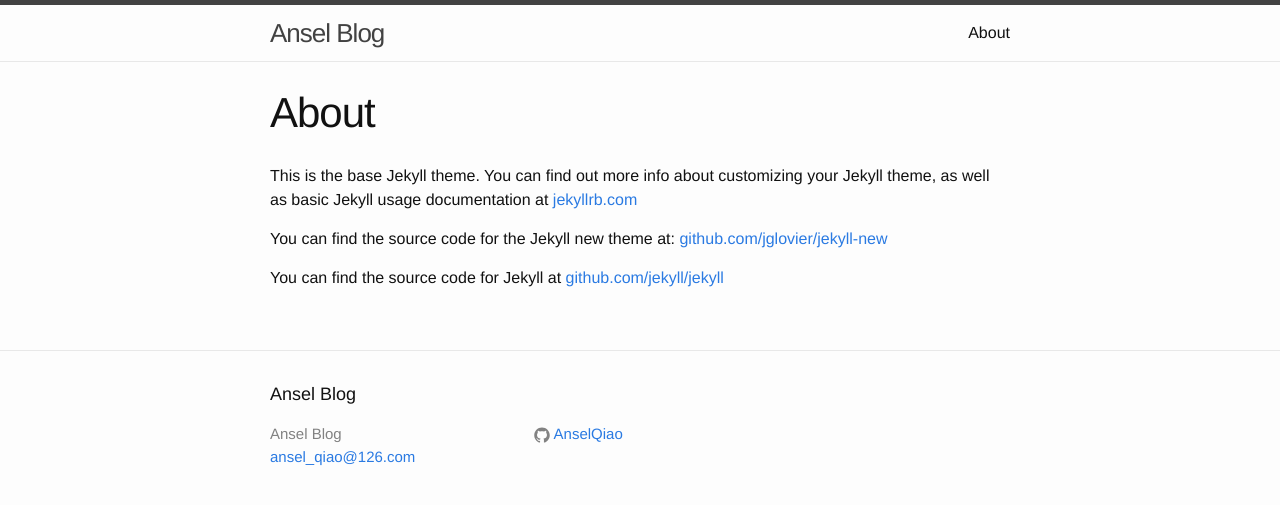
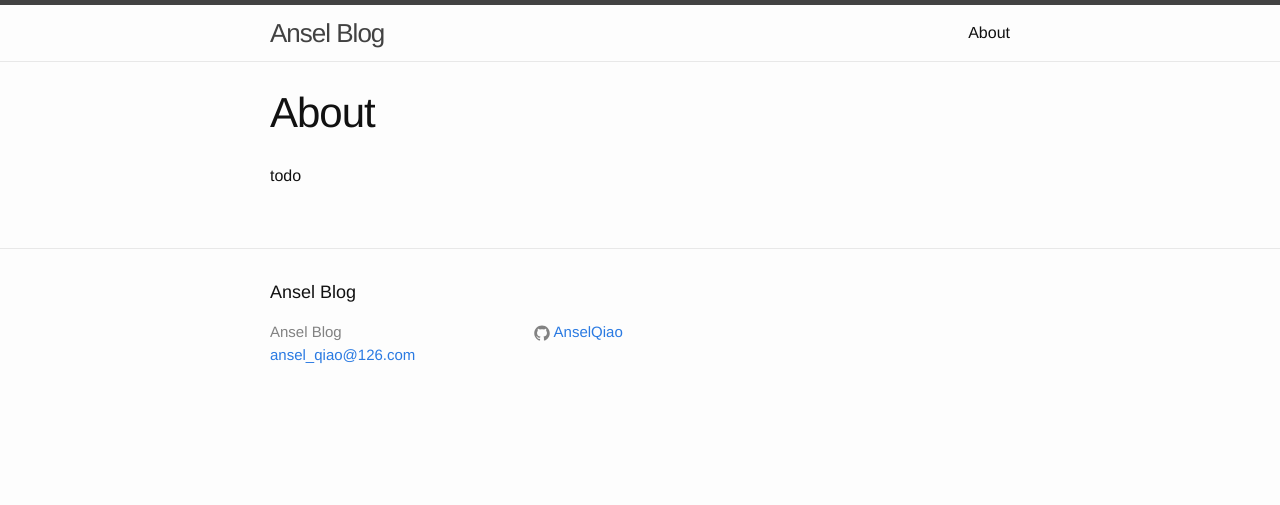
Before and after one commit to AnselQiao/anselqiao.github.io, a Jekyll site: the page built from about.md, in a window 1280 px wide. Shown: the top 505 px of the page. Built offline with Jekyll 4.4.1, drawn with Linux system fonts in a browser that asks for light colours.

Commit message:
modify about.md and index.html

```diff
--- a/about.md
+++ b/about.md
@@ -4,8 +4,4 @@
 permalink: /about/
 ---
 
-This is the base Jekyll theme. You can find out more info about customizing your Jekyll theme, as well as basic Jekyll usage documentation at [jekyllrb.com](http://jekyllrb.com/)
-
-You can find the source code for the Jekyll new theme at: [github.com/jglovier/jekyll-new](https://github.com/jglovier/jekyll-new)
-
-You can find the source code for Jekyll at [github.com/jekyll/jekyll](https://github.com/jekyll/jekyll)
+todo
--- a/index.html
+++ b/index.html
@@ -17,7 +17,4 @@
       </li>
     {% endfor %}
   </ul>
-
-  <p class="rss-subscribe">subscribe <a href="{{ "/feed.xml" | prepend: site.baseurl }}">via RSS</a></p>
-
 </div>
```
